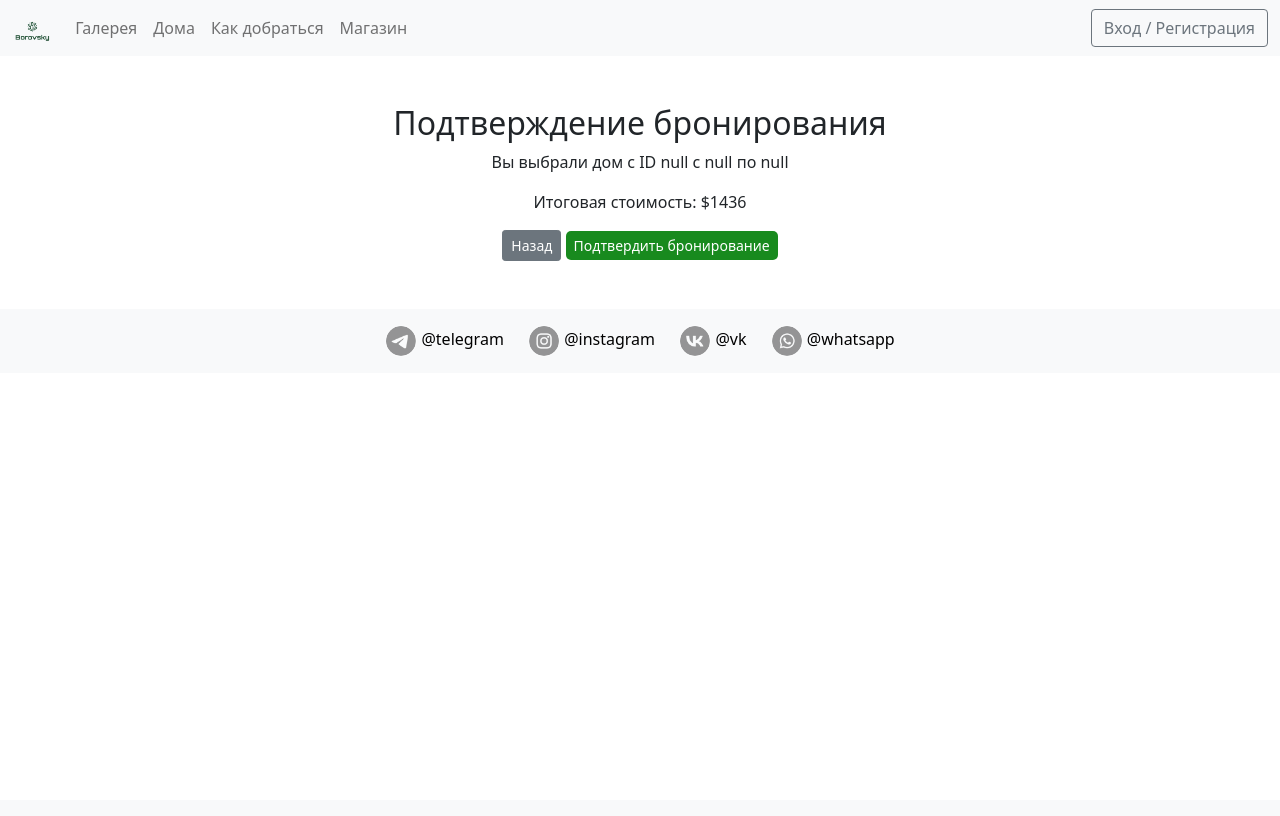
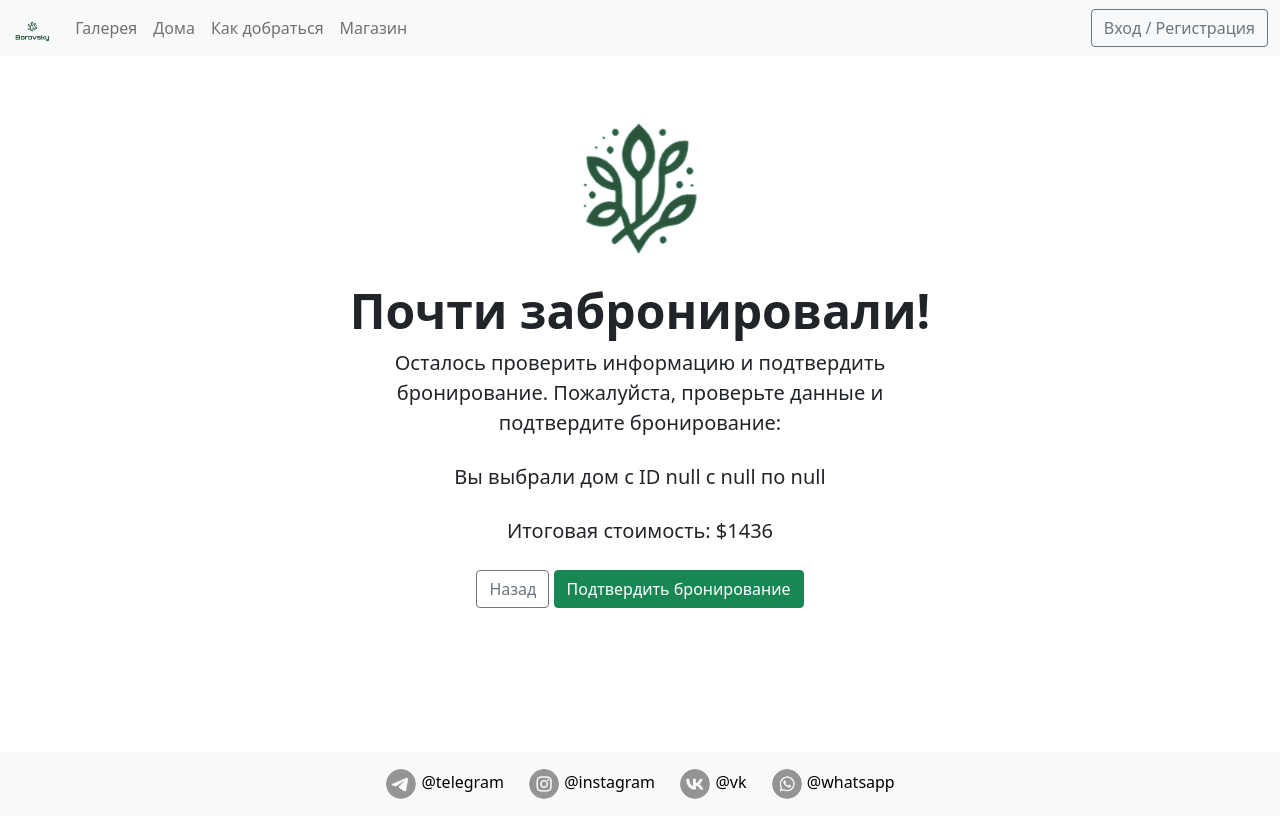
Before and after one commit to erastov-alex/borovsk-app, a Flask app: page /booking_confirmation in a window 1280 px wide. Before the commit the page ends 356 px from the top, so only its background shows below. Run offline with Flask 3, Linux system fonts and the light colour scheme.

Commit message:
some fixes, remade booking confirm

```diff
--- a/src/static/css/booking.css
+++ b/src/static/css/booking.css
@@ -24,4 +24,17 @@
     border-color: #898989; /* Изменяем цвет обводки на черный */
 }
 
+.carousel-inner {
+    max-width: 100vw;
+    max-height: 300px;
+    overflow: hidden;
+}
+
+.carousel-inner img {
+    width: 100%;
+    height: 100%;
+    object-fit: cover; /* Обрезка или масштабирование изображения */
+}
+
+
 @media (max-width: 767.98px) { .border-sm-start-none { border-left: none !important; } }
--- a/src/static/css/style_common.css
+++ b/src/static/css/style_common.css
@@ -1,7 +1,7 @@
 /* Добавляем стили для контактов в футере */
 .footer {
     text-align: center;
-    padding-top: 20px;
+    padding-top: 10px;
 }
 
 .footer h2 {
--- a/src/static/css/style_common_panel.css
+++ b/src/static/css/style_common_panel.css
@@ -15,7 +15,7 @@
 }
 
 .sidebar .nav-link.active {
-    background-color: #188a1e; /* Фон для активной ссылки */
+    background-color: #28a745; /* Фон для активной ссылки */
     color: white; /* Цвет текста для активной ссылки */
 }
 
--- a/src/templates/booking_confirmation.html
+++ b/src/templates/booking_confirmation.html
@@ -6,25 +6,43 @@
 
 {% block content %}
 
+
 <!-- Подтверждение бронирования -->
-<div id="confirmation" class="container py-5" style="text-align: center;">
+<div id="confirmation" class="container py-5" style="text-align: center; margin-top: -80px;">
     <!-- Форма бронирования -->
-    <h2>Подтверждение бронирования</h2>
+    <div class="px-4 py-5 my-5 text-center">
+        <img class="d-block mx-auto mb-4" src="static/img/logo2.png" alt="" width="214" height="138">
+        <h1 class="display-5 fw-bold text-body-emphasis">Почти забронировали!</h1>
+        <div class="col-lg-6 mx-auto">
+          <p class="lead mb-4">Осталось проверить информацию и подтвердить бронирование. Пожалуйста, проверьте данные и подтвердите бронирование:</p>
+          <p class="lead mb-4" id="booking-info"></p> <!-- Добавляем параграф для отображения информации о бронировании -->
+          <p class="lead mb-4" id="total-cost-info"></p> <!-- Добавляем параграф для отображения информации о стоимости -->
 
-    <p id="booking-info"></p> <!-- Добавляем параграф для отображения информации о бронировании -->
-    <p id="total-cost-info"></p> <!-- Добавляем параграф для отображения информации о стоимости -->
-
-    <form id="booking-form" method="post" action="/booking_confirmation">
-        <input type="hidden" id="house_id" name="house_id">
-        <input type="hidden" id="start_date_input" name="start_date">
-        <input type="hidden" id="end_date_input" name="end_date">
-        <button type="button" id="backButtonConfirmation" class="btn btn-secondary btn-sm">Назад</button>
-        <button type="submit" class="btn btn-primary btn-sm">Подтвердить бронирование</button>
-    </form>
-
+          <form id="booking-form" method="post" action="/booking_confirmation">
+            <input type="hidden" id="house_id" name="house_id">
+            <input type="hidden" id="start_date_input" name="start_date">
+            <input type="hidden" id="end_date_input" name="end_date">
+            <button type="button" id="backButtonConfirmation" class="btn btn-outline-secondary">Назад</button>
+            <button type="submit" class="btn btn-success">Подтвердить бронирование</button>
+          </form>
+        </div>
+    </div>
 </div>
 
 <!-- Подтверждение бронирования -->
+
+<div id="confirmation2" class="container py-5" style="text-align: center; margin-top: -80px; display: none;">
+  <!-- Форма бронирования -->
+  <div class="px-4 py-5 my-5 text-center">
+      <img class="d-block mx-auto mb-4" src="static/img/logo2.png" alt="" width="214" height="138">
+      <h1 class="display-5 fw-bold text-body-emphasis">Бронирование подтверждено!</h1>
+      <div class="col-lg-6 mx-auto">
+        <p class="lead mb-4">Спасибо за бронирование! В Личном кабинете вы можете изменить или отменить бронирование, а также указать предпочитаемое время заезда. Спасибо, что выбрали Нас! </p>
+        <a href="/user_panel" class="btn btn-success">Личный кабинет</a>
+      </div>
+  </div>
+</div>
+
 <div id="confirmation2" class="container py-5" style="display: none;">
     <!-- Форма бронирования -->
     <h2>Бронирование подтверждено</h2>
--- a/src/templates/house_selection.html
+++ b/src/templates/house_selection.html
@@ -60,7 +60,7 @@
                   </div>
                   <h6 class="text-success">1000 Бонусов</h6>
                   <div class="d-flex flex-column mt-4">
-                    <button data-mdb-button-init data-mdb-ripple-init class="btn btn-primary btn-sm select-house-btn" type="button" data-house-id="1">Выбрать</button>
+                    <button data-mdb-button-init data-mdb-ripple-init class="btn btn-success btn-sm select-house-btn" type="button" data-house-id="1">Выбрать</button>
                     <button data-mdb-button-init data-mdb-ripple-init class="btn btn-outline-light btn-sm mt-2" type="button">
                       Подробнее
                     </button>
@@ -123,7 +123,7 @@
                   </div>
                   <h6 class="text-success">2000 Бонусов</h6>
                   <div class="d-flex flex-column mt-4">
-                    <button data-mdb-button-init data-mdb-ripple-init class="btn btn-primary btn-sm select-house-btn" type="button" data-house-id="1">Выбрать</button>
+                    <button data-mdb-button-init data-mdb-ripple-init class="btn btn-success btn-sm select-house-btn" type="button" data-house-id="1">Выбрать</button>
                     <button data-mdb-button-init data-mdb-ripple-init class="btn btn-outline-light btn-sm mt-2" type="button">
                       Подробнее
                     </button>
@@ -186,7 +186,7 @@
                   </div>
                   <h6 class="text-success">3000 Бонусов</h6>
                   <div class="d-flex flex-column mt-4">
-                    <button data-mdb-button-init data-mdb-ripple-init class="btn btn-primary btn-sm select-house-btn" type="button" data-house-id="1">Выбрать</button>
+                    <button data-mdb-button-init data-mdb-ripple-init class="btn btn-success btn-sm select-house-btn" type="button" data-house-id="1">Выбрать</button>
                     <button data-mdb-button-init data-mdb-ripple-init class="btn btn-outline-light btn-sm mt-2" type="button">
                       Подробнее
                     </button>
--- a/src/templates/index.html
+++ b/src/templates/index.html
@@ -93,7 +93,7 @@
                         <strong>Особенности:</strong> Просторное размещение для всей семьи. Каждый член семьи найдет здесь свое место для отдыха и развлечений.
                     </p>
                     <div class="mt-auto text-center"> <!-- Добавлен класс text-center для центрирования кнопки -->
-                      <button data-mdb-button-init data-mdb-ripple-init class="btn btn-outline-success select-house-btn" type="button" data-house-id="1">Выбрать</button>
+                      <button data-mdb-button-init data-mdb-ripple-init class="btn btn-outline-success select-house-btn" type="button" data-house-id="2">Выбрать</button>
                     </div>
                 </div>
             </div>
@@ -114,7 +114,7 @@
                         <strong>Особенности:</strong> Идеальный выбор для отдыха в большой компании или семьей. Просторные спальни и общие зоны позволят всем гостям чувствовать себя комфортно и уютно.
                     </p>
                     <div class="mt-auto text-center"> <!-- Добавлен класс text-center для центрирования кнопки -->
-                      <button data-mdb-button-init data-mdb-ripple-init class="btn btn-outline-success select-house-btn" type="button" data-house-id="1">Выбрать</button>
+                      <button data-mdb-button-init data-mdb-ripple-init class="btn btn-outline-success select-house-btn" type="button" data-house-id="3">Выбрать</button>
                     </div>
                 </div>
             </div>
```
